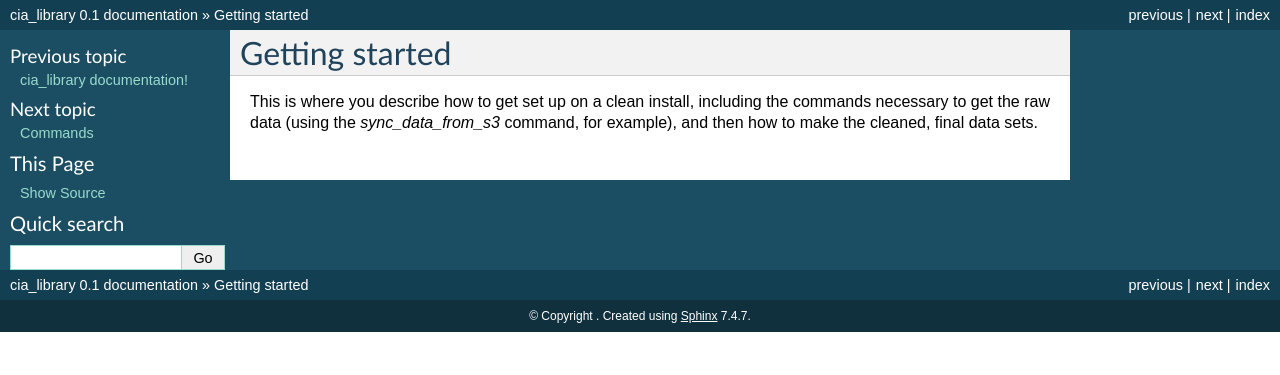
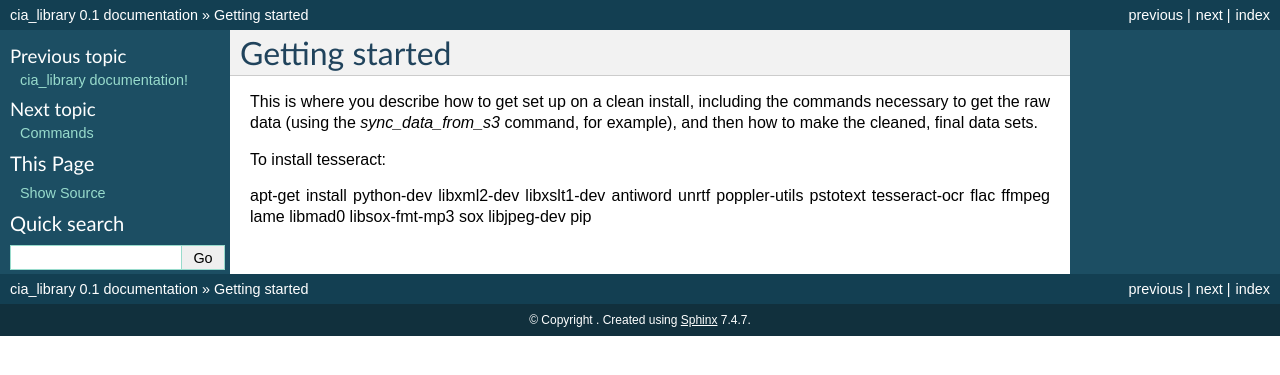
Before and after one commit to immersinn/cia_library, a Sphinx documentation site: the page built from docs/getting-started.rst, in a window 1280 px wide. Shown: the top 375 px of the page. Built offline with Sphinx 7.4.7, drawn with Linux system fonts in a browser that asks for light colours.

```diff
--- a/docs/getting-started.rst
+++ b/docs/getting-started.rst
@@ -4,3 +4,8 @@
 This is where you describe how to get set up on a clean install, including the
 commands necessary to get the raw data (using the `sync_data_from_s3` command,
 for example), and then how to make the cleaned, final data sets.
+
+To install tesseract:
+
+apt-get install python-dev libxml2-dev libxslt1-dev antiword unrtf poppler-utils pstotext tesseract-ocr flac ffmpeg lame libmad0 libsox-fmt-mp3 sox libjpeg-dev
+pip
```
Also changed, not shown: 2 other files.
